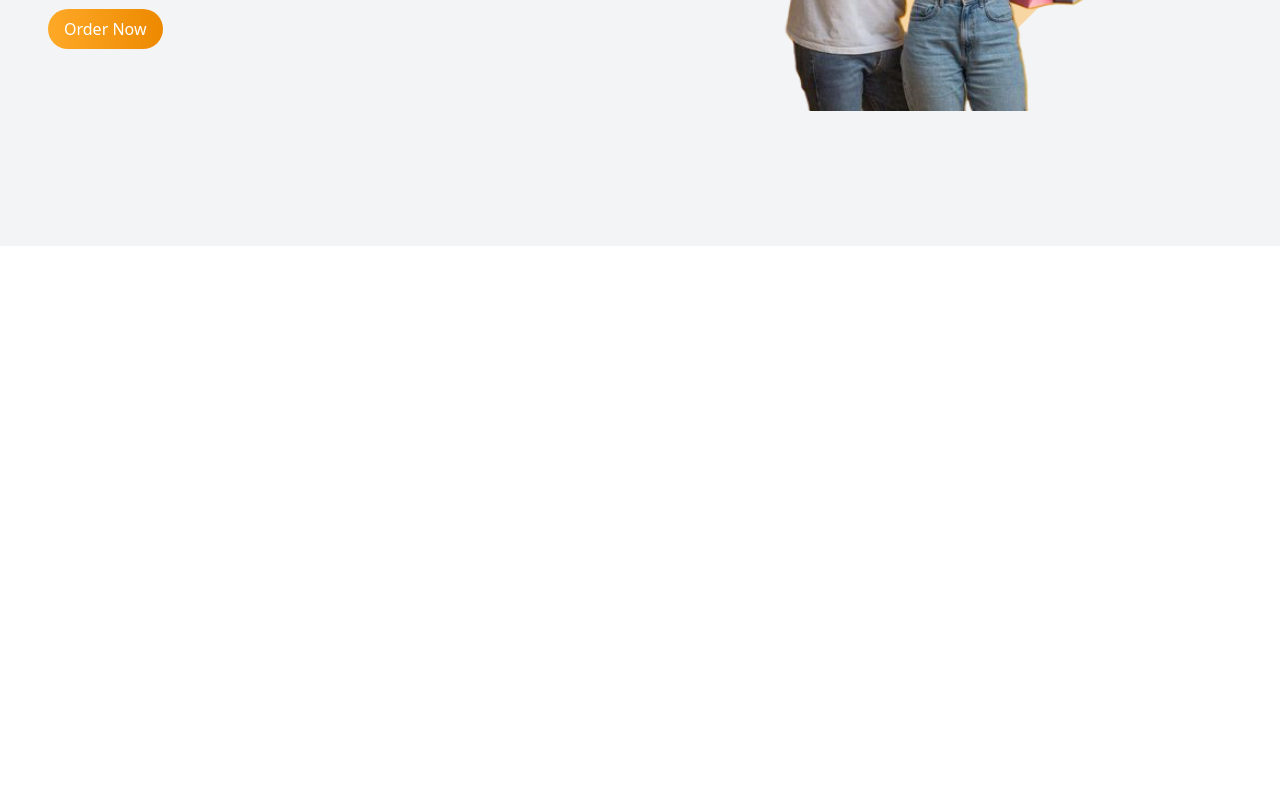
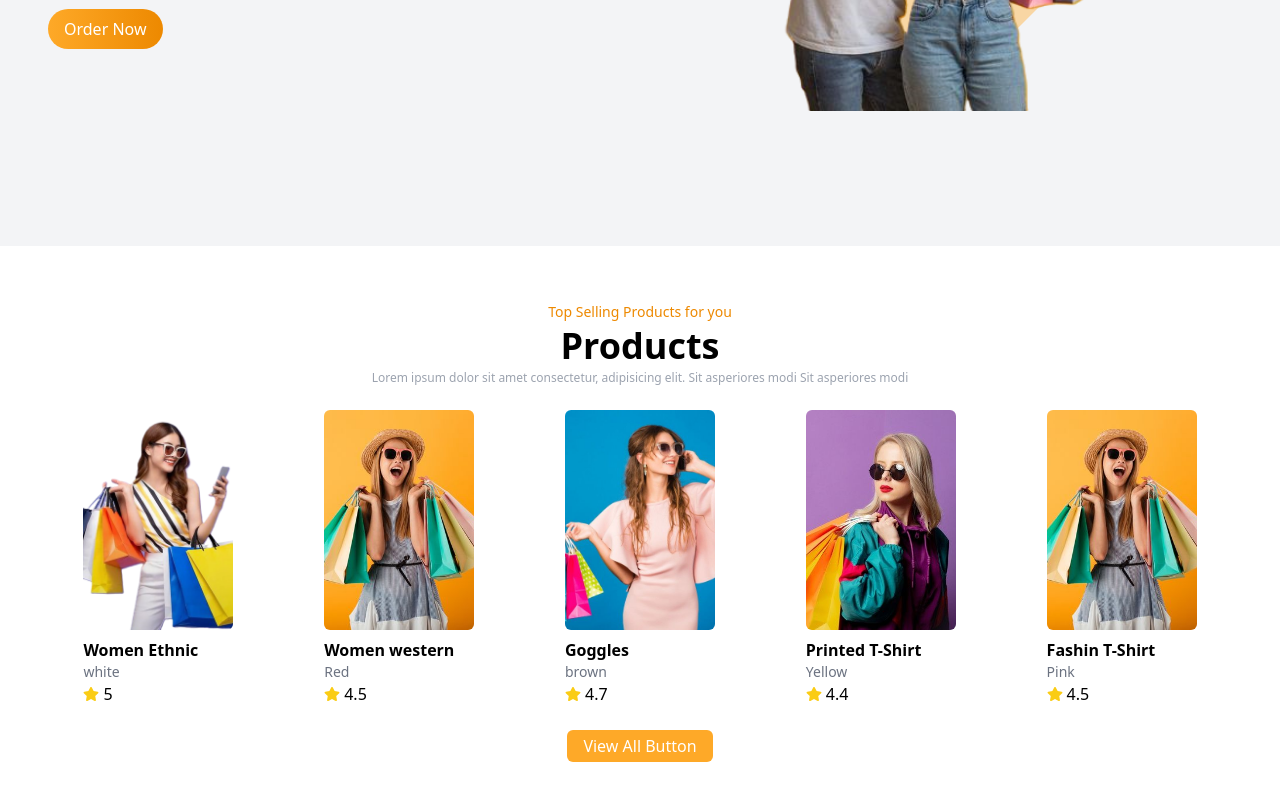
Before and after one commit to mfeti/QDAME_GEBYA, a React (Vite) app: page / in a window 1280 px wide. Shown: the part 508-1308 px from the top of the page. Before the commit the page ends 800 px from the top, so only its background shows below. Built offline with nearby package versions, Linux system fonts and the light colour scheme.

Commit message:
product section done

```diff
--- a/src/App.jsx
+++ b/src/App.jsx
@@ -3,6 +3,7 @@
 import AOS from "aos";
 import Navbar from "./components/Navbar";
 import Hero from "./components/Hero";
+import Products from "./components/Products";
 function App() {
   useEffect(function () {
     AOS.init({
@@ -20,6 +21,7 @@
       </header>
       <main>
         <Hero />
+        <Products />
       </main>
       <footer></footer>
     </div>
--- a/src/components/Hero.jsx
+++ b/src/components/Hero.jsx
@@ -34,7 +34,9 @@
                   </h1>
                   <p className="text-sm line-clamp-3">{data.description}</p>
                   <div>
-                    <Button styles="px-4 py-2">Order Now</Button>
+                    <Button styles="bg-gradient-to-r from-primary to-secondary px-4 py-2">
+                      Order Now
+                    </Button>
                   </div>
                 </div>
                 {/* image section  */}
--- a/src/components/Navbar.jsx
+++ b/src/components/Navbar.jsx
@@ -31,7 +31,10 @@
               <FaSearch className="text-gray-500 group-hover:text-primary absolute top-1/2 -translate-y-1/2 right-3" />
             </div>
             {/* order button  */}
-            <Button onClick={() => {}} styles="flex gap-2 items-center group">
+            <Button
+              onClick={() => {}}
+              styles="bg-gradient-to-r from-primary to-secondary flex gap-2 items-center group"
+            >
               <span className="hidden group-hover:block transition-all duration-300">
                 Order
               </span>
--- /dev/null
+++ b/src/components/Products.jsx
@@ -0,0 +1,52 @@
+import { FaStar } from "react-icons/fa";
+import { ProductsData } from "../constants";
+import Button from "../ui/Button";
+function Products() {
+  return (
+    <section>
+      <div className="container sm:py-14 py-7">
+        <div className="flex flex-col gap-6">
+          {/* text section  */}
+          <div className="flex flex-col items-center gap-1">
+            <p className="text-sm text-secondary">
+              Top Selling Products for you
+            </p>
+            <h2 className="font-bold text-3xl sm:text-4xl">Products</h2>
+            <p className="text-xs text-gray-400">
+              Lorem ipsum dolor sit amet consectetur, adipisicing elit. Sit
+              asperiores modi Sit asperiores modi
+            </p>
+          </div>
+          {/* body section  */}
+          <div className="space-y-6">
+            {/* card section  */}
+            <div className="grid grid-cols-1 sm:grid-cols-3 md:grid-cols-4 lg:grid-cols-5 place-items-center gap-5 ">
+              {ProductsData.map((data) => (
+                <div key={data.id} className="space-y-2">
+                  <img
+                    src={data.img}
+                    className="h-[220px] w-[150px] object-cover rounded-md"
+                  />
+                  <div>
+                    <h3 className="text-md font-semibold">{data.title}</h3>
+                    <p className="text-sm text-gray-500">{data.color}</p>
+                    <span className="flex items-center gap-[4px]">
+                      <FaStar className="text-yellow-400" />
+                      {data.rating}
+                    </span>
+                  </div>
+                </div>
+              ))}
+            </div>
+            {/* button section  */}
+            <div className="text-center">
+              <Button styles="rounded-md bg-primary">View All Button</Button>
+            </div>
+          </div>
+        </div>
+      </div>
+    </section>
+  );
+}
+
+export default Products;
--- a/src/constants/index.js
+++ b/src/constants/index.js
@@ -1,3 +1,7 @@
+import Img1 from "../assets/women/women.png";
+import Img2 from "../assets/women/women2.jpg";
+import Img3 from "../assets/women/women3.jpg";
+import Img4 from "../assets/women/women4.jpg";
 import Image1 from "../assets/hero/women.png";
 import Image2 from "../assets/hero/shopping.png";
 import Image3 from "../assets/hero/sale.png";
@@ -71,3 +75,46 @@
       "consectetur adipiscing elit, sed do eiusmod tempor incididunt ut labore et dolore magna aliqua.",
   },
 ];
+
+export const ProductsData = [
+  {
+    id: 1,
+    img: Img1,
+    title: "Women Ethnic",
+    rating: 5.0,
+    color: "white",
+    aosDelay: "0",
+  },
+  {
+    id: 2,
+    img: Img2,
+    title: "Women western",
+    rating: 4.5,
+    color: "Red",
+    aosDelay: "200",
+  },
+  {
+    id: 3,
+    img: Img3,
+    title: "Goggles",
+    rating: 4.7,
+    color: "brown",
+    aosDelay: "400",
+  },
+  {
+    id: 4,
+    img: Img4,
+    title: "Printed T-Shirt",
+    rating: 4.4,
+    color: "Yellow",
+    aosDelay: "600",
+  },
+  {
+    id: 5,
+    img: Img2,
+    title: "Fashin T-Shirt",
+    rating: 4.5,
+    color: "Pink",
+    aosDelay: "800",
+  },
+];
--- a/src/ui/Button.jsx
+++ b/src/ui/Button.jsx
@@ -3,7 +3,7 @@
   return (
     <button
       onClick={onClick}
-      className={`bg-gradient-to-r from-primary to-secondary px-4 py-1 rounded-full text-white transition-all duration-300 ${styles}`}
+      className={` px-4 py-1 rounded-full text-white transition-all duration-300 ${styles}`}
     >
       {children}
     </button>
```
